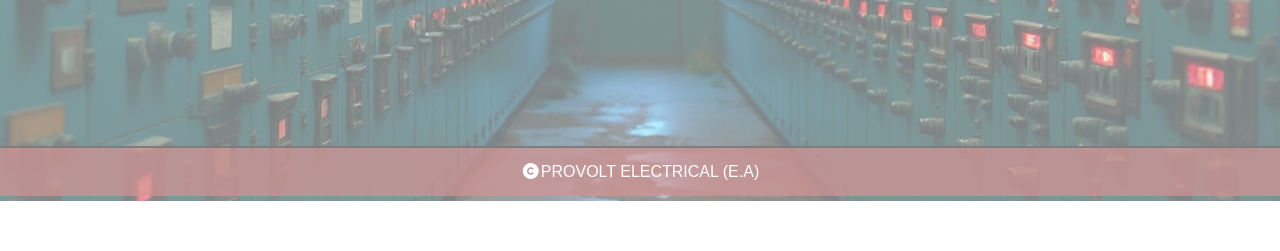
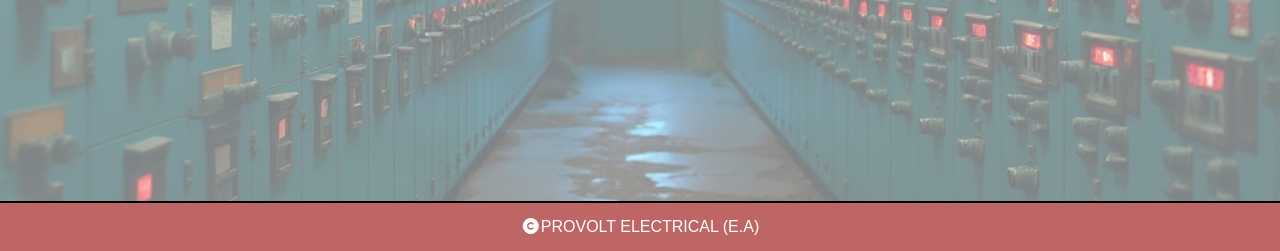
Before and after one commit to Dev-Timberly29/PROVOLT, a plain HTML site: page index.html in a window 1280 px wide. Shown: the part 599-850 px from the top of the page. Before the commit the page ends 800 px from the top, so only its background shows below. Drawn offline with Linux system fonts and the light colour scheme; a web font is replaced by a local one.

Commit message:
modified

```diff
--- a/index.css
+++ b/index.css
@@ -64,7 +64,6 @@
     padding: 10px,10px;
     color: var(--main-text-color);
     z-index: 999;
-    margin-top: 233px;
     border-top: 2px solid black;
     max-width: 100%;
 }
--- a/index.html
+++ b/index.html
@@ -26,9 +26,9 @@
 
                 </ol>
             </div>
-                <footer>
+    </section>
+                    <footer>
         <p><i class="fa fa-copyright" aria-hidden="true"></i>PROVOLT ELECTRICAL (E.A)</p>
     </footer>
-    </section>
 </body>
 </html>
```
